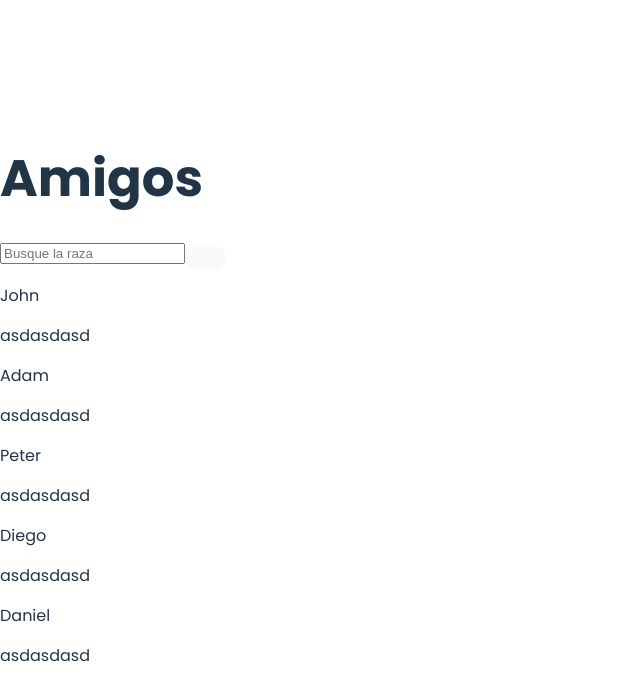
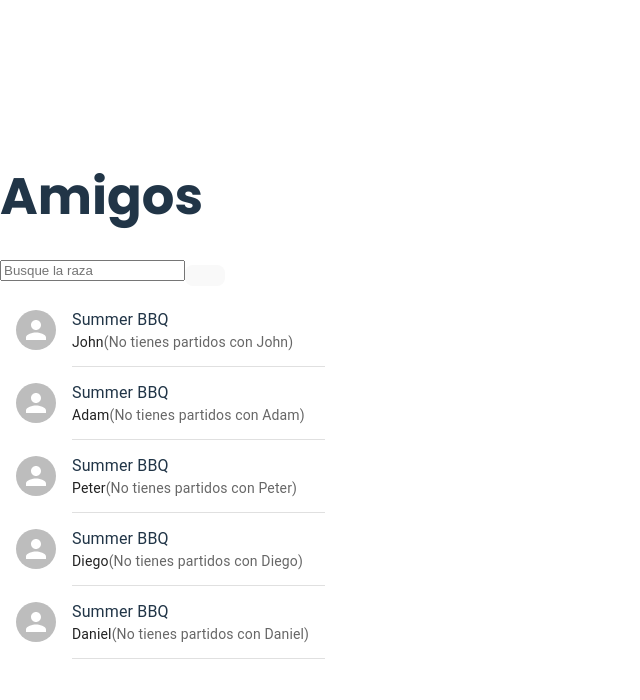
Before and after one commit to MatchingProyect/Matching-Front, a React (Vite) app: page /amigos in a window 1280 px wide. Shown: the top 700 px of the page, without its empty margins (0-640 px from the left). Built offline with nearby package versions, Linux system fonts and the light colour scheme.

Commit message:
component card friends

```diff
--- a/src/components/card-friends/card-friends.component.jsx
+++ b/src/components/card-friends/card-friends.component.jsx
@@ -1,19 +1,42 @@
 
 import PropTypes from 'prop-types';
+import ListItem from '@mui/material/ListItem';
+import Divider from '@mui/material/Divider';
+import ListItemText from '@mui/material/ListItemText';
+import ListItemAvatar from '@mui/material/ListItemAvatar';
+import * as React from 'react';
+import Avatar from '@mui/material/Avatar';
+import Typography from '@mui/material/Typography';
 
 function CardFriends({friend}) {
 
   return (
     <div className='container'>
 
-      <div  className='card-container'>
-          <div className='title'>
-            <p>{friend.name}</p>
-            <p>asdasdasd</p>
-          </div>
-
-
-      </div>
+    <ListItem alignItems="flex-start">
+            <ListItemAvatar>
+            <Avatar alt="Travis Howard" src="" />
+            </ListItemAvatar>
+            <ListItemText
+              primary="Summer BBQ"
+              secondary={
+                <React.Fragment>
+                  <Typography
+                    sx={{ display: 'inline' }}
+                    component="span"
+                    variant="body2"
+                    color="text.primary"
+                  >
+                    {friend.name}
+                  </Typography>
+                  {
+                    friend.games.length>0 ? `(${friend.games} partidos juntos)`: `(No tienes partidos con ${friend.name})`
+                  }
+                </React.Fragment>
+              }
+            />
+      </ListItem>
+      <Divider variant="inset" component="li" />
     </div>
   );
 }
--- a/src/components/cards-friends/card-friends.component.jsx
+++ b/src/components/cards-friends/cards-friends.component.jsx
@@ -1,6 +1,8 @@
-import CardFriends from "../card-friends/card-friends.component";
+import List from '@mui/material/List';
+import CardFriends from '../card-friends/card-friends.component'
 
-function CardsFriends() {
+export default function CardsFriends() {
+
   const friends = [
     {
         name: "John",
@@ -26,17 +28,11 @@ function CardsFriends() {
   ]
 
   return (
-    <div>
-      <div  className='card-list'>
+    <List sx={{ width: '100%', maxWidth: 460, bgcolor: 'background.paper' }}>
         {
         friends?.map((friend) => (
           <CardFriends key={friend.name} friend={friend} ></CardFriends>
         ))}
-      </div>
-
-    </div>
-
+    </List>
   );
 }
-
-export default CardsFriends;
--- a/src/views/friends/friends.jsx
+++ b/src/views/friends/friends.jsx
@@ -1,7 +1,7 @@
 // import styles from './friends.styles.css';
 import  { useState } from 'react';
 // import SearchIcon from '@material-ui/icons/Search';
-import CardsFriends from '../../components/cards-friends/card-friends.component';
+import CardsFriends from '../../components/cards-friends/cards-friends.component'
 export default function Friends(){
 
     const [name, setName] = useState('');
```
Also changed, not shown: src/assets/Vector.svg (added), src/components/cards-friends/card-friends.styles.css (deleted), src/components/cards-friends/cards-friends.styles.css (added).
